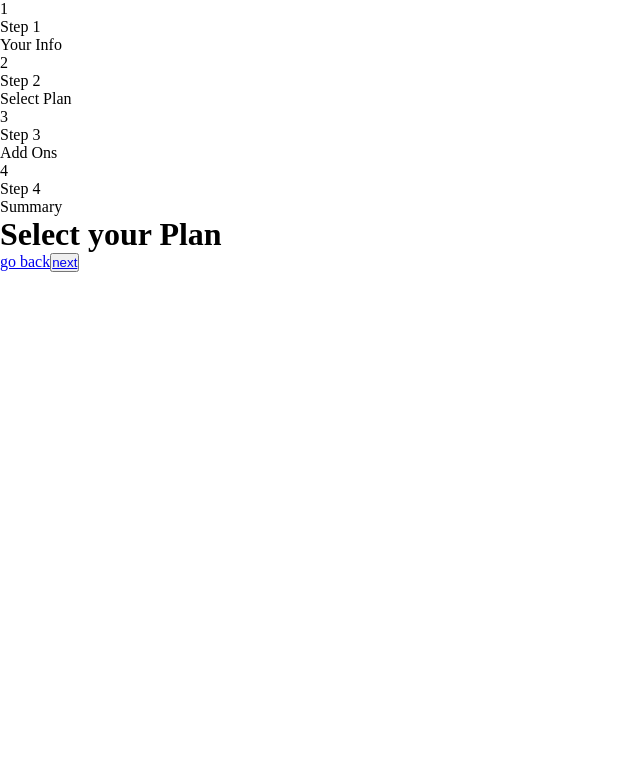
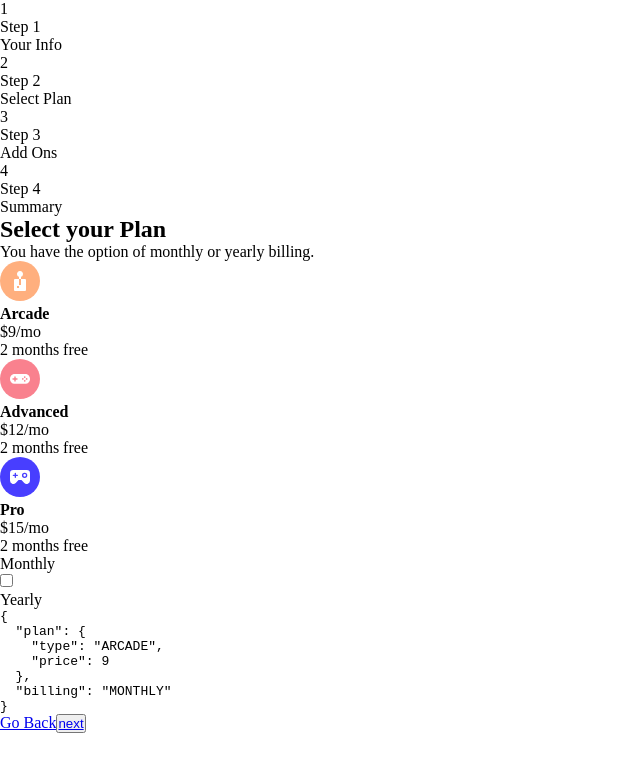
Before and after one commit to nkululek0/multi-step-form, a React (Vite) app: page /select-plan in a window 1280 px wide. Shown: the top 772 px of the page, without its empty margins (0-640 px from the left). Built offline with nearby package versions, Linux system fonts and the light colour scheme.

Commit message:
(Create & Update): adds state content for select-plan component and debugging content

```diff
--- a/src/components/select-plan/Select-Plan.tsx
+++ b/src/components/select-plan/Select-Plan.tsx
@@ -1,11 +1,90 @@
-import { Link } from "react-router-dom";
+import ArcadeImage from '../../assets/images/icon-arcade.svg';
+import AdvancedImage from '../../assets/images/icon-advanced.svg';
+import ProImage from '../../assets/images/icon-pro.svg';
+
+import type { PlanAndBillingReducer, PlanAndBillingState, PlanAndBillingAction } from './Select-Plan.types';
+
+import { Link } from 'react-router-dom';
+
+import { useReducer } from 'react';
+
+const reducer: PlanAndBillingReducer = (state: PlanAndBillingState, action: PlanAndBillingAction) => {
+  const { type } = action;
+  switch (type) {
+    case 'SET_PLAN':
+      return {
+        ...state,
+        plan: { type: action.payload.type, price: action.payload.price }
+      };
+    case 'SET_BILLING':
+      return {
+        ...state,
+        billing: action.payload
+      };
+    default:
+      return state;
+  }
+};
 
 export function SelectPlan() {
+
+  const defaultState: PlanAndBillingState = {
+    plan: { type: 'ARCADE', price: 9 },
+    billing: 'MONTHLY'
+  };
+
+  const [planAndBilling, dispatch] = useReducer(reducer, defaultState);
+  const { plan, billing } = planAndBilling;
+
+  // Acts as a way to show that the state has been updated (should end up on global state)
+  const updatedState: PlanAndBillingState = {
+    plan: { type: plan.type, price: plan.price },
+    billing: billing
+  };
+
   return (
-    <div>
-      <h1>Select your Plan</h1>
-      <Link to='/'>go back</Link>
-      <button><Link to='/add-ons'>next</Link></button>
-    </div>
+    <>
+      <article>
+        <header>
+          <h1>Select your Plan</h1>
+          <p>You have the option of monthly or yearly billing.</p>
+        </header>
+        <section className='plan'>
+          <div onClick={ () => { dispatch({ type: 'SET_PLAN', payload: { type: 'ARCADE', price: 9 } }) } }>
+            <img src={ ArcadeImage } alt='arcade image' />
+            <h4>Arcade</h4>
+            <p>$9/mo</p>
+            <p className="additional-content">2 months free</p> { /* Ensure that class active is only applied when plan is yearly */}
+          </div>
+          <div onClick={ () => { dispatch({ type: 'SET_PLAN', payload: { type: 'ADVANCED', price: 12 } }) } }>
+            <img src={ AdvancedImage } alt='arcade image' />
+            <h4>Advanced</h4>
+            <p>$12/mo</p>
+            <p className="additional-content">2 months free</p>
+          </div>
+          <div onClick={ () => { dispatch({ type: 'SET_PLAN', payload: { type: 'PRO', price: 15 } }) } }>
+            <img src={ ProImage } alt='arcade image' />
+            <h4>Pro</h4>
+            <p>$15/mo</p>
+            <p className="additional-content">2 months free</p>
+          </div>
+        </section>
+        <section className='billing'>
+          <p>Monthly</p>
+          <label className="switch">
+            <input type="checkbox"  onChange={ () => { dispatch({ type: 'SET_BILLING', payload: billing === 'MONTHLY' ? 'YEARLY' : 'MONTHLY' }) } }/>
+            <span className="slider round"></span>
+          </label>
+          <p>Yearly</p>
+        </section>
+      </article>
+      <pre>
+        { JSON.stringify(updatedState, null, 2) }
+      </pre>
+      <section className='actions'>
+        <Link to='/'>Go Back</Link>
+        <button><Link to='/add-ons'>next</Link></button>
+      </section>
+    </>
   );
 };
```
Also changed, not shown: src/components/select-plan/Select-Plan.types.ts (added, +22 -0 lines).
